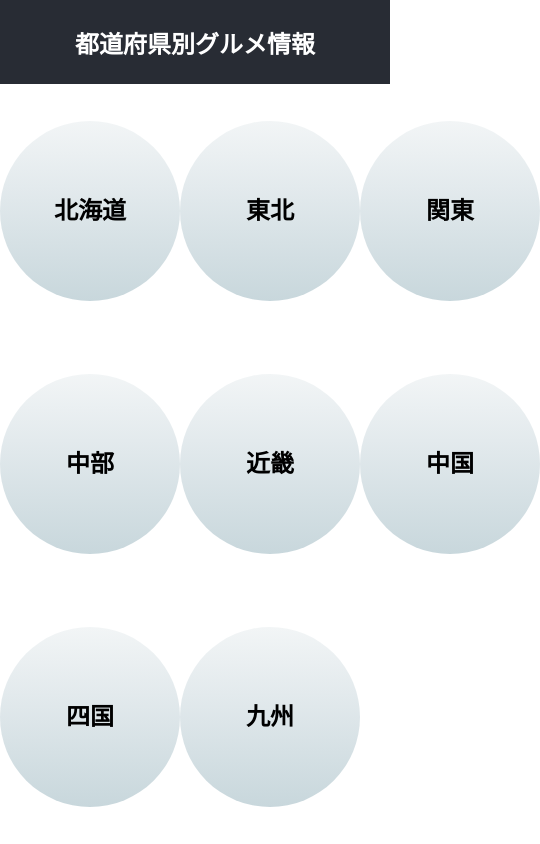
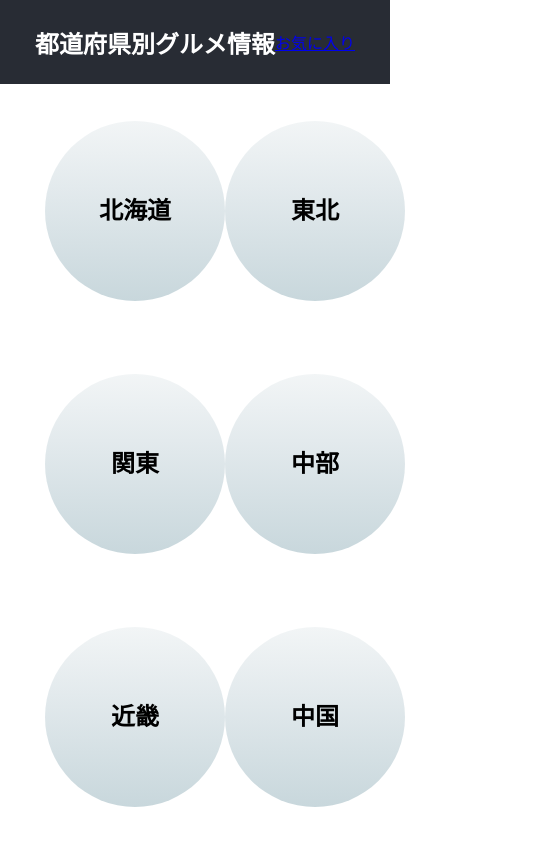
Before and after one commit to wind111-lang/hackathon2023-winter-FunyaFunya_Dango, a React (Create React App) app in the folder frontend/: page / in a window 390 px wide. Shown: the top 844 px of the page, 540 px wide, since content can reach past the window. Built offline with nearby package versions, Linux system fonts and the light colour scheme.

Commit message:
都道府県のcss編集、ナビゲーションバーにお気に入り追加

```diff
--- a/frontend/src/App.js
+++ b/frontend/src/App.js
@@ -9,8 +9,8 @@ import PrefectureInfo from "./components/PrefectureInfo";
 function App() {
   return (
     <div className="App">
-      <Navbar />
       <Router>
+        <Navbar />
         <Routes>
           <Route path="/" element={<Home />}></Route>
           <Route path="/area/:id" element={<Area />}></Route>
--- a/frontend/src/components/Area.css
+++ b/frontend/src/components/Area.css
@@ -1,12 +1,34 @@
 .prefectures {
-    height: 70vh;
-    display: flex;
-    flex-direction: column;
+    height: 80vh;
+    display: grid;
     align-items: center;
     justify-content: center;
-    gap: 30px;
+    grid-template-columns: repeat(2, 1fr);
+    place-items: center;
 }
 
+
+.preName {
+    width: 180px;
+    height: 180px;
+    border-radius: 50%;
+    text-align: center;
+    line-height: 7;
+    background-color: white;
+    font-size: x-large;
+    font-weight: bold;
+    background: linear-gradient(to bottom, #f4f6f2 0%, #ebede3 37%, #dcdbc8 100%);
+    border: none;
+    cursor: pointer;
+    transition: all 0.5s;
+    font-family: "ヒラギノ丸ゴ ProN";
+    align-items: center;
+}
+
+.preName:hover {
+    box-shadow:0 2px 5px rgba(0, 0, 0, 0.3);
+    transform: scale(1.1);
+}
 
 .prefectures a {
     text-decoration: none;
--- a/frontend/src/components/Home.css
+++ b/frontend/src/components/Home.css
@@ -6,6 +6,7 @@
     grid-template-rows: repeat(3, 30vh);
     place-items: center;
 }
+
 
 .region {
     width: 180px;
@@ -23,7 +24,28 @@
     font-family: "ヒラギノ丸ゴ ProN";
 }
 
+
 .region:hover {
     box-shadow:0 2px 5px rgba(0, 0, 0, 0.3);
     transform: scale(1.1);
 }
+
+
+
+/* レスポンシブ(タブレット用) */
+@media screen and (max-width: 959px) {
+    .regionWrapper {
+        max-width: 800px;
+        display: grid;
+        grid-template-columns: repeat(1, 1fr);
+    }
+}
+
+/* レスポンシブ(スマホ用) */
+@media screen and (max-width: 480px) {
+    .regionWrapper {
+        max-width: 300px;
+        display: grid;
+        grid-template-columns: repeat(2, 1fr);
+    }
+}
--- a/frontend/src/components/Navbar.js
+++ b/frontend/src/components/Navbar.js
@@ -1,12 +1,15 @@
 import React from 'react'
+import { Link } from 'react-router-dom'
 import "./Navbar.css"
 
+
 const Navbar = () => {
+
   return (
     <nav>
         <h1 className="appName">都道府県別グルメ情報</h1>
+        <Link to="/favorites">お気に入り</Link>
     </nav>
-
   )
 }
 
```
